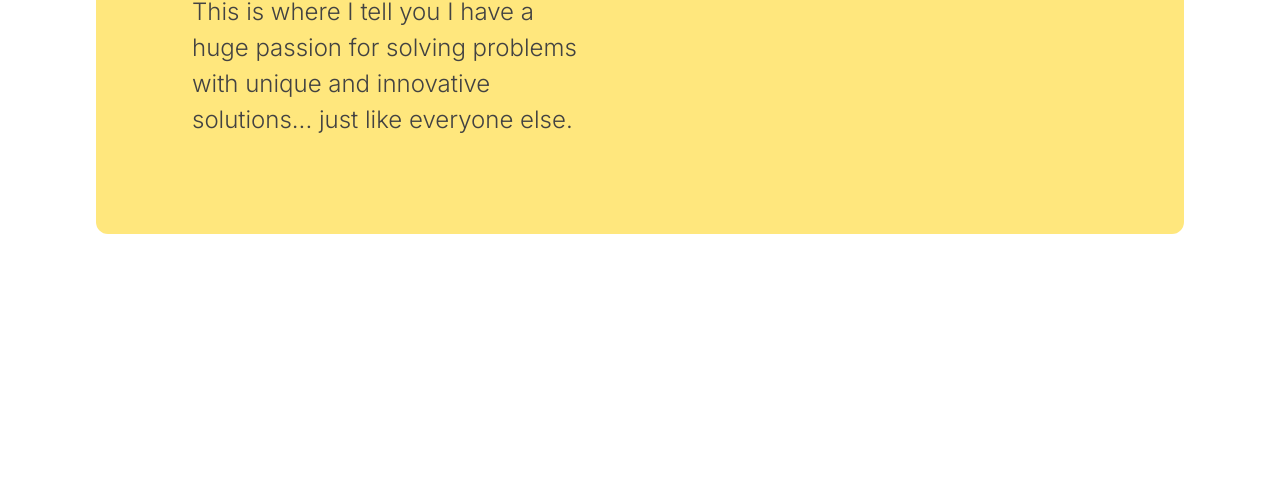
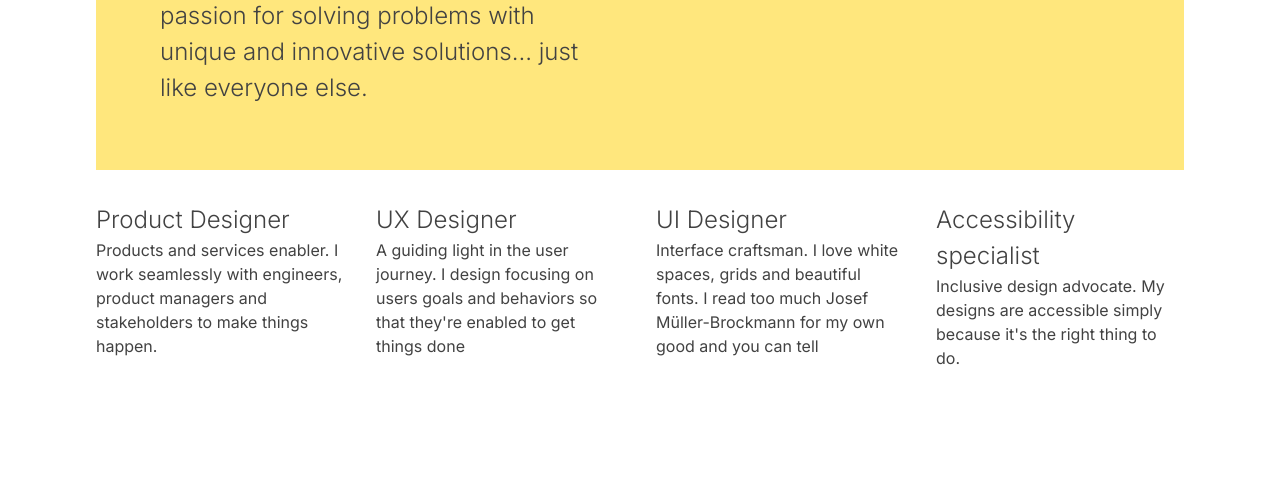
Before and after one commit to jggariza/myportfolio, a plain HTML site: page index.html in a window 1280 px wide. Shown: the part 306-800 px from the top of the page. Drawn offline with Linux system fonts and the light colour scheme; a script that the page names is missing.

Commit message:
Added sections

```diff
--- a/CSS/style.css
+++ b/CSS/style.css
@@ -66,12 +66,27 @@ header nav ul li a {
 }
 
 main .welcome-cover {
-  border-radius: 12px;
   background-color: #FFE77D;
-  padding: 6rem 6rem;
+  padding: 4rem 4rem;
 }
 main .welcome-cover h1, main .welcome-cover h2 {
   max-width: 45%;
+}
+main .designer-profile {
+  display: flex;
+  padding-top: 2rem;
+  flex-wrap: wrap;
+  column-gap: 2rem;
+}
+main .designer-profile .designer-left-column, main .designer-profile .designer-right-column {
+  display: flex;
+  flex-wrap: wrap;
+  flex: 1 0 45%;
+  column-gap: 2rem;
+}
+main .designer-profile .designer-left-column div, main .designer-profile .designer-right-column div {
+  flex: 1 0 45%;
+  flex-wrap: wrap;
 }
 
 a:link {
--- a/index.html
+++ b/index.html
@@ -30,7 +30,28 @@
       <section class="welcome-cover"><h1>Hey, I'm Juan. I'm a Product designer. <br> </h1>
         <h2>This is where I tell you I have a huge passion for solving problems with unique and innovative solutions... just like everyone else.</h2>
       </section>
-
+      <section class="designer-profile">
+        <div class="designer-left-column">
+          <div>
+            <h2>Product Designer</h2>
+            <p>Products and services enabler. I work seamlessly with engineers, product managers and stakeholders to make things happen.</p>
+          </div>
+          <div>
+            <h2>UX Designer</h2>
+            <p>A guiding light in the user journey. I design focusing on users goals and behaviors so that they're enabled to get things done </p>
+          </div>
+        </div>
+        <div class="designer-right-column">
+          <div>
+            <h2>UI Designer</h2>
+            <p>Interface craftsman. I love white spaces, grids and beautiful fonts. I read too much Josef Müller-Brockmann for my own good and you can tell</p>
+          </div>
+          <div>
+            <h2>Accessibility specialist</h2>
+            <p>Inclusive design advocate. My designs are accessible simply because it's the right thing to do.</p>
+          </div>
+        </div>
+      </section>
     </section>
   </main>
 
```
Also changed, not shown: 1 other file. Lines whose indentation alone changed are shown as unchanged.
